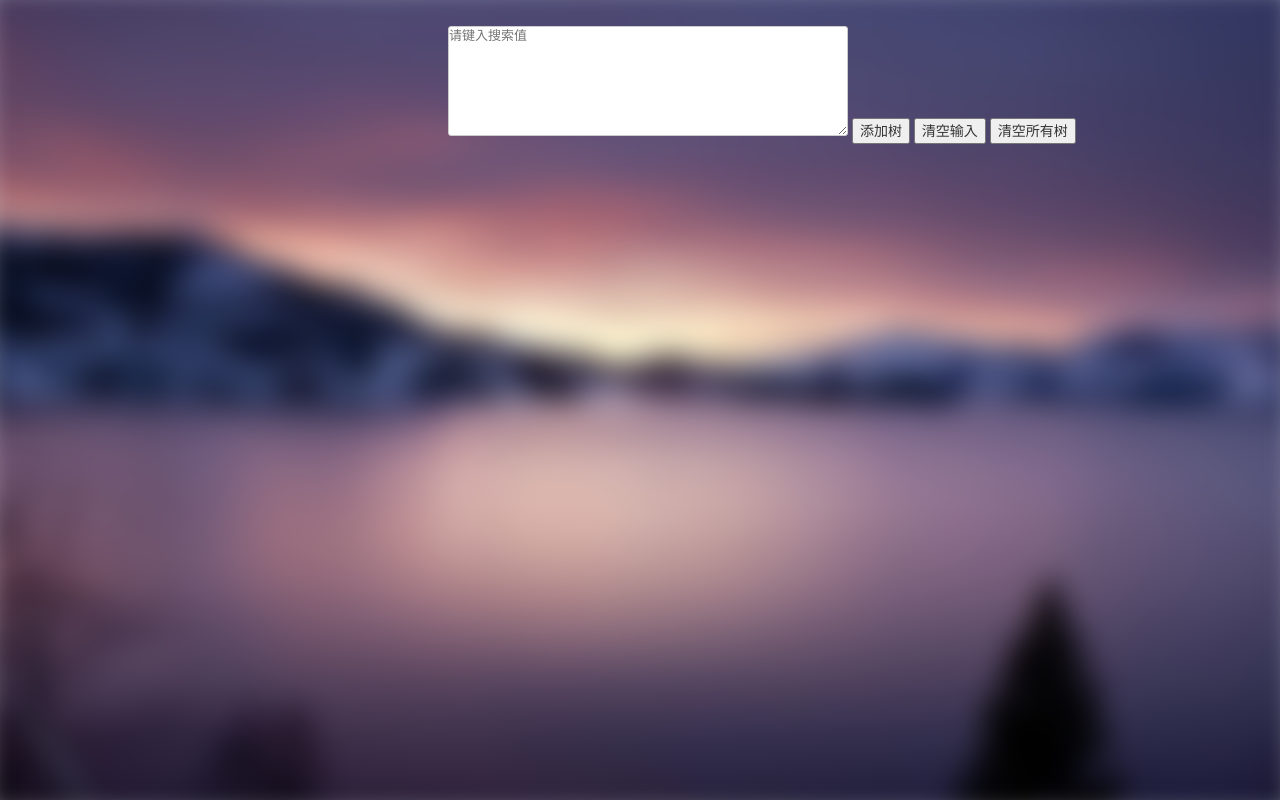
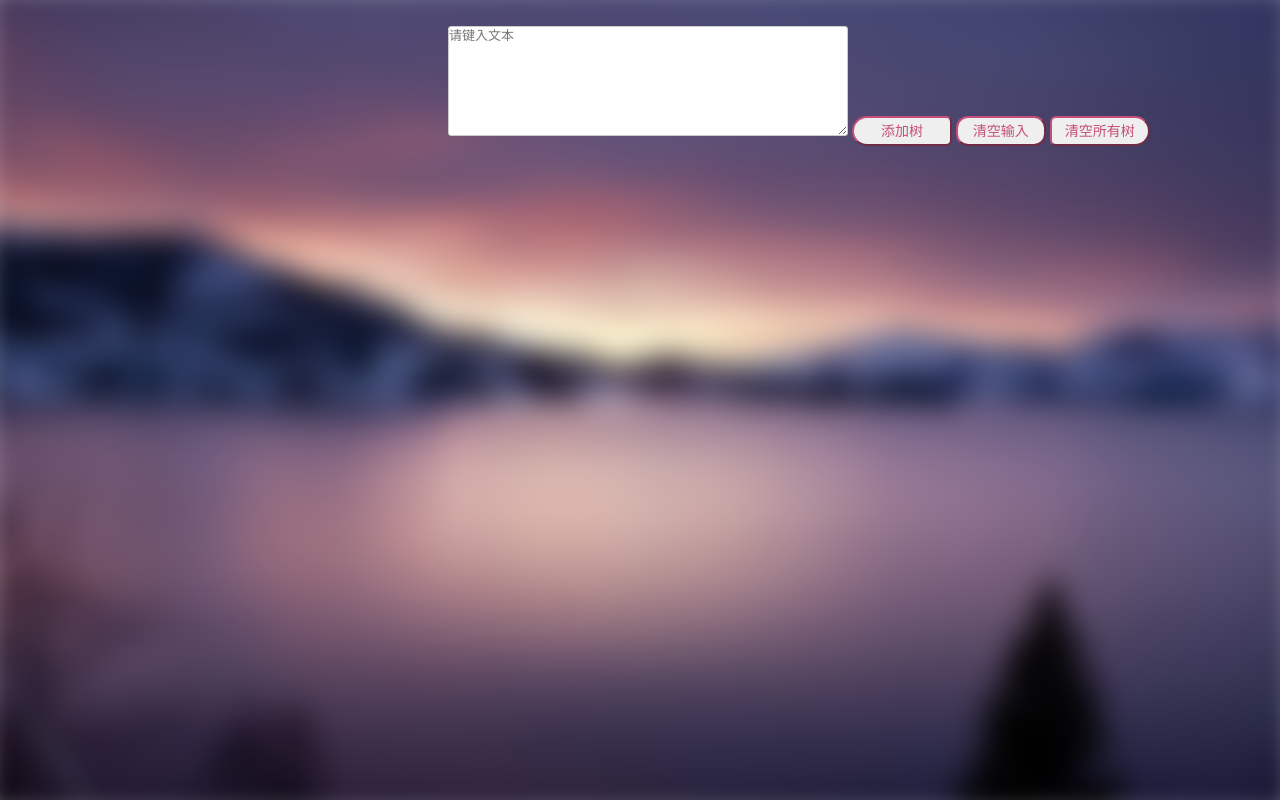
Before and after one commit to AbtdQ/031802419-031802422, a plain HTML site: page web/index.html in a window 1280 px wide. Drawn offline with Linux system fonts and the light colour scheme.

Commit message:
按钮修改

```diff
--- a/web/css/mystyle.css
+++ b/web/css/mystyle.css
@@ -28,3 +28,33 @@
     margin-top: 2%;
     margin-left: 35%; width: 400px;
 }
+#button1{
+    border-radius: 30px 12px 12px 30px;
+    border-color: #c44e79 ;
+    color: #c44e79;
+    width: 100px;
+    height: 30px;
+}
+#button1:hover{
+    background-color:rgba(0,0,0,0)
+}
+#button2{
+    border-radius: 12px 12px 12px 12px;
+    border-color: #c44e79 ;
+    color: #c44e79;
+    width: 90px;
+    height: 30px;
+}
+#button2:hover{
+    background-color:rgba(0,0,0,0)
+}
+#button3{
+    border-radius: 12px 30px 30px 12px;
+    border-color: #c44e79 ;
+    color: #c44e79;
+    width: 100px;
+    height: 30px;
+}
+#button3:hover{
+    background-color:rgba(0,0,0,0)
+}
--- a/web/index.html
+++ b/web/index.html
@@ -9,13 +9,13 @@
 </head>
 
 <body>
+
     <div class="bg"></div>
-    <textarea id="text" placeholder="请键入搜索值"></textarea>
-    <button type="button" onclick="addForest('text', 'tree')">添加树</button>
-    <button type="button" onclick="clearInput('text')">清空输入</button>
-    <button type="button" onclick="clearForest()">清空所有树</button>
+    <textarea id="text" placeholder="请键入文本"></textarea>
+    <button type="button" id="button1"  onclick="addForest('text', 'tree')">添加树</button>
+    <button type="button" id="button2" onclick="clearInput('text')">清空输入</button>
+    <button type="button" id="button3" onclick="clearForest()">清空所有树</button>
     <div id="tree"></div>
-
     <script src="script/bootstrap/jquery.js"></script>
     <script src="script/bootstrap/treeview.js"></script>
     <script src="script/dataProc.js"></script>
```
